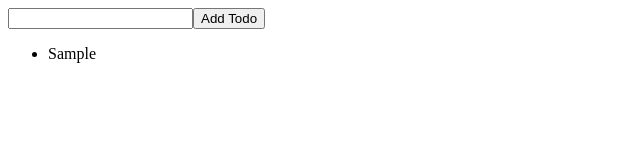
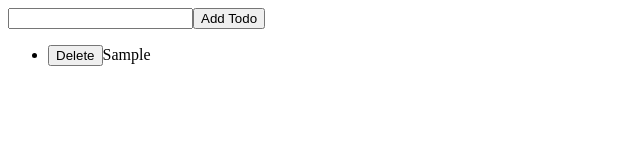
Before and after one commit to yuki-toida/react-redux, a React (Create React App) app: page / in a window 1280 px wide. Both pictures are taken after typing "Sample" into the empty fields and a click on the button "Add Todo". Shown: the top 160 px of the page, without its empty margins (0-640 px from the left). Built offline with nearby package versions, Linux system fonts and the light colour scheme.

Commit message:
add delete todo

```diff
--- a/src/components/AddTodo/index.tsx
+++ b/src/components/AddTodo/index.tsx
@@ -1,10 +1,11 @@
 import React, { useState } from "react";
 
 type Props = {
+  // mapDispatchToProps
   onSubmit: (text: string) => void;
 };
 
-export const AddTodo: React.FC<Props> = props => {
+const AddTodo: React.FC<Props> = props => {
   // React Hooks を使用し関数内でinput.valueをState管理する
   const [inputText, setInputText] = useState("");
   // OnSubmitイベント
--- /dev/null
+++ b/src/components/DeleteTodo/index.tsx
@@ -0,0 +1,11 @@
+import React from "react";
+
+type Props = {
+  onClick: () => void;
+};
+
+const DeleteTodo: React.FC<Props> = props => {
+  return <button onClick={props.onClick}>Delete</button>;
+};
+
+export default DeleteTodo;
--- a/src/components/Todo/index.tsx
+++ b/src/components/Todo/index.tsx
@@ -1,17 +1,22 @@
 import * as React from "react";
-import { List } from "./styled";
+import { TodoListItem } from "./styled";
+import DeleteTodo from "../DeleteTodo";
 
 type Props = {
   text: string;
   completed: boolean;
-  onClick: () => void;
+  onComplete: () => void;
+  onDelete: () => void;
 };
 
 const Todo: React.FC<Props> = (props: Props) => {
   return (
-    <List completed={props.completed} onClick={props.onClick}>
-      {props.text}
-    </List>
+    <li>
+      <DeleteTodo onClick={props.onDelete} />
+      <TodoListItem completed={props.completed} onClick={props.onComplete}>
+        {props.text}
+      </TodoListItem>
+    </li>
   );
 };
 
--- a/src/components/Todo/styled.ts
+++ b/src/components/Todo/styled.ts
@@ -4,6 +4,6 @@ interface Props {
   completed: boolean;
 }
 
-export const List = styled.li<Props>`
-	text-decoration: ${props => props.completed? "line-through": "none" };
+export const TodoListItem = styled.span<Props>`
+  text-decoration: ${props => (props.completed ? "line-through" : "none")};
 `;
--- a/src/components/TodoList/Container.ts
+++ b/src/components/TodoList/Container.ts
@@ -1,7 +1,7 @@
 import { connect } from "react-redux";
 import { Action, Dispatch } from "redux";
 
-import { toggleTodo } from "../../modules/todo/actions";
+import { toggleTodo, deleteTodo } from "../../modules/todo/actions";
 import { RootState } from "../../modules";
 import TodoList from ".";
 
@@ -15,6 +15,9 @@ const mapDispatchToProps = (dispatch: Dispatch<Action>) => {
   return {
     toggleTodo: (id: number) => {
       dispatch(toggleTodo({ id: id }));
+    },
+    deleteTodo: (id: number) => {
+      dispatch(deleteTodo({ id: id }));
     }
   };
 };
--- a/src/components/TodoList/index.tsx
+++ b/src/components/TodoList/index.tsx
@@ -2,12 +2,15 @@ import * as React from "react";
 import Todo from "../Todo";
 
 type Props = {
+  // mapStateToProps
   todos: {
     id: number;
     text: string;
     completed: boolean;
   }[];
+  // mapDispatchToProps
   toggleTodo: (id: number) => void;
+  deleteTodo: (id: number) => void;
 };
 
 const TodoList: React.FC<Props> = (props: Props) => {
@@ -19,8 +22,11 @@ const TodoList: React.FC<Props> = (props: Props) => {
             key={todo.id}
             text={todo.text}
             completed={todo.completed}
-            onClick={() => {
+            onComplete={() => {
               props.toggleTodo(todo.id);
+            }}
+            onDelete={() => {
+              props.deleteTodo(todo.id);
             }}
           />
         );
--- a/src/modules/todo/actions.ts
+++ b/src/modules/todo/actions.ts
@@ -4,20 +4,30 @@ import {
   AddTodoAction,
   TOGGLE_TODO,
   ToggleTodoAction,
-  ToggleTodoPayload
+  ToggleTodoPayload,
+  DELETE_TODO,
+  DeleteTodoPayload,
+  DeleteTodoAction
 } from "./types";
 
 // ContainerからDispatchされるコールバック関数
 export const addTodo = (payload: AddTodoPayload): AddTodoAction => {
   return {
     type: ADD_TODO,
-    payload
+    payload: payload
   };
 };
 
 export const toggleTodo = (payload: ToggleTodoPayload): ToggleTodoAction => {
   return {
     type: TOGGLE_TODO,
-    payload
+    payload: payload
   };
 };
+
+export const deleteTodo = (payload: DeleteTodoPayload): DeleteTodoAction => {
+  return {
+    type: DELETE_TODO,
+    payload: payload
+  };
+};
--- a/src/modules/todo/index.ts
+++ b/src/modules/todo/index.ts
@@ -1,4 +1,4 @@
-import { TodosActions, ADD_TODO, TOGGLE_TODO } from "./types";
+import { TodosActions, ADD_TODO, TOGGLE_TODO, DELETE_TODO } from "./types";
 
 export type State = {
   todos: {
@@ -6,11 +6,13 @@ export type State = {
     text: string;
     completed: boolean;
   }[];
+  nextId: number;
 };
 
 const init = (): State => {
   return {
-    todos: []
+    todos: [],
+    nextId: 0
   };
 };
 
@@ -22,11 +24,12 @@ const todoReducer = (state: State = init(), action: TodosActions) => {
         todos: [
           ...state.todos,
           {
-            id: state.todos.length,
+            id: state.nextId++,
             text: action.payload.text,
             completed: false
           }
-        ]
+        ],
+        nextId: state.nextId
       };
     case TOGGLE_TODO:
       return {
@@ -37,7 +40,15 @@ const todoReducer = (state: State = init(), action: TodosActions) => {
                 ...todo,
                 completed: !todo.completed
               };
-        })
+        }),
+        nextId: state.nextId
+      };
+    case DELETE_TODO:
+      return {
+        todos: state.todos.filter(todo => {
+          return todo.id !== action.payload.id;
+        }),
+        nextId: state.nextId
       };
     default:
       return state;
--- a/src/modules/todo/types.ts
+++ b/src/modules/todo/types.ts
@@ -1,7 +1,7 @@
 import { Action } from "redux";
 
 // すべてのTODOアクション一覧
-export type TodosActions = AddTodoAction | ToggleTodoAction;
+export type TodosActions = AddTodoAction | ToggleTodoAction | DeleteTodoAction;
 
 // TODO追加アクションを判定するキー
 export const ADD_TODO = "ADD_TODO";
@@ -23,3 +23,12 @@ export interface ToggleTodoAction extends Action {
   type: typeof TOGGLE_TODO;
   payload: ToggleTodoPayload;
 }
+
+export const DELETE_TODO = "DELETE_TODO";
+export type DeleteTodoPayload = {
+  id: number;
+};
+export interface DeleteTodoAction extends Action {
+  type: typeof DELETE_TODO;
+  payload: DeleteTodoPayload;
+}
```
